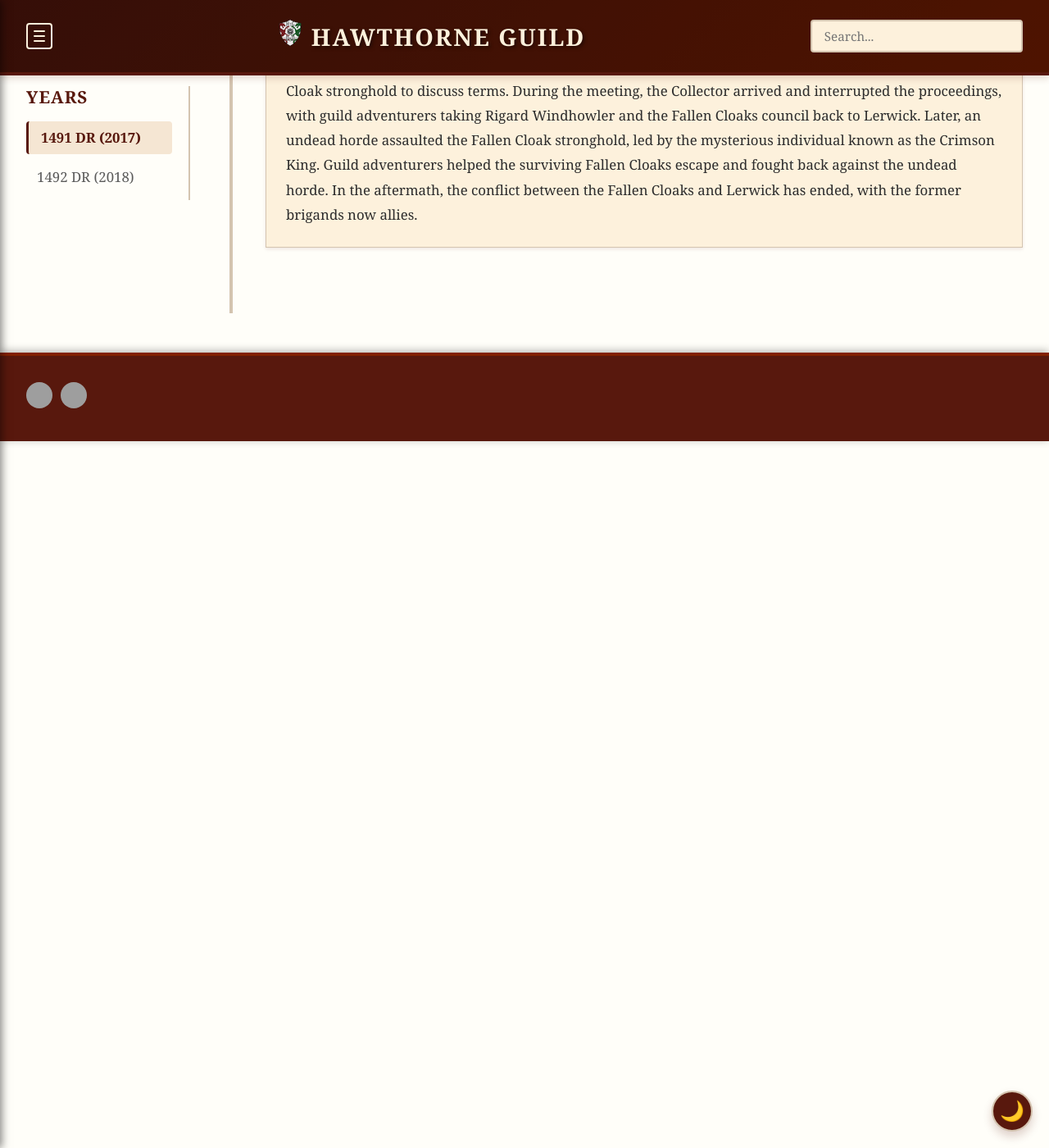
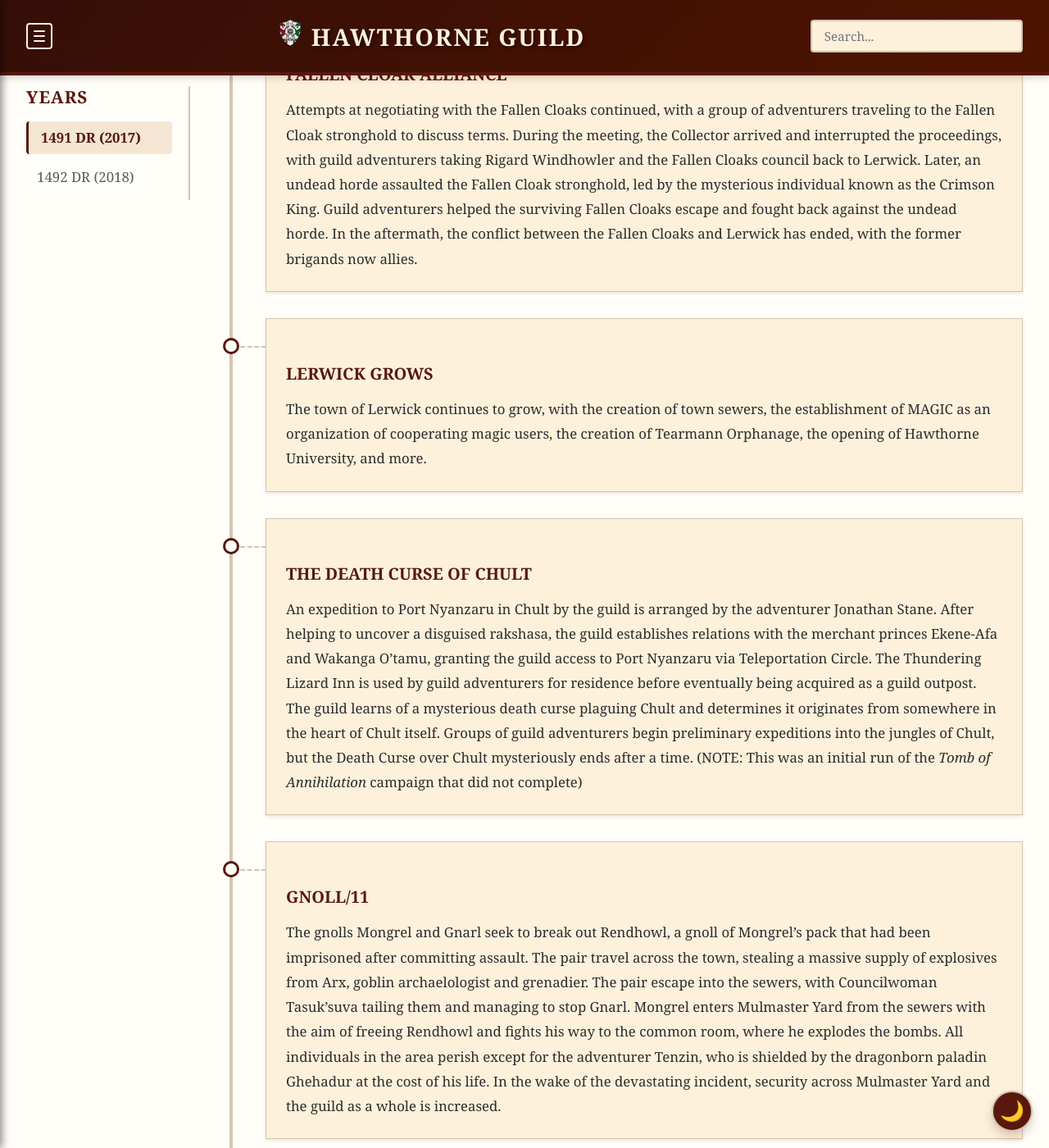
Before and after one commit to coconutswallow/Guides, a Jekyll site: the page built from guild-chronicles.md, in a window 1280 px wide and 1400 px high, scrolled down 2775 px. Shown: the whole window at 82% size. Built offline with Jekyll 4.4.1, drawn with Linux system fonts in a browser that asks for light colours; some of the changed text lies outside the part shown; grey boxes are pictures that could not be loaded.

Commit message:
Update timeline.yml

```diff
--- a/_data/timeline.yml
+++ b/_data/timeline.yml
@@ -4,7 +4,8 @@
 - year: 1491 DR (2017)
   display_tag: "1491"
   title: "Founding Day"
-  link: https://discord.com/channels/308324031478890497/343396359505707009/343493848426872832
+  full_entry: true
+  link: https://hawthorneguild.github.io/Guides/playersguide/about-hawthorne/
   content: >-
     The Hawthorne Guild is founded on the 5th of Eleasis by Irisen Rhuvali, drow sorcerer and former adventurer.
 
@@ -72,3 +73,26 @@
       Attempts at negotiating with the Fallen Cloaks continued, with a group of adventurers traveling to the Fallen Cloak stronghold to discuss terms. During the meeting, the Collector arrived and interrupted the proceedings, with guild adventurers taking Rigard Windhowler and the Fallen Cloaks council back to Lerwick. Later, an undead horde assaulted the Fallen Cloak stronghold, led by the mysterious individual known as the Crimson King. Guild adventurers helped the surviving Fallen Cloaks escape and fought back against the undead horde.
 
       In the aftermath, the conflict between the Fallen Cloaks and Lerwick has ended, with the former brigands now allies.
+
+- year: 1492 DR (2018)
+  display_tag: "1492"
+  title: "Lerwick Grows"
+  link: https://discord.com/channels/308324031478890497/398978873229836289/398980870700269568
+  content: >-
+      The town of Lerwick continues to grow, with the creation of town sewers, the establishment of MAGIC as an organization of cooperating magic users, the creation of Tearmann Orphanage, the opening of Hawthorne University, and more.
+
+- year: 1492 DR (2018)
+  display_tag: "1492"
+  title: "The Death Curse of Chult"
+  link: https://discord.com/channels/308324031478890497/343418646300852225/400583962486898688
+  content: >-
+      An expedition to Port Nyanzaru in Chult by the guild is arranged by the adventurer Jonathan Stane. After helping to uncover a disguised rakshasa, the guild establishes relations with the merchant princes Ekene-Afa and Wakanga O'tamu, granting the guild access to Port Nyanzaru via Teleportation Circle. The Thundering Lizard Inn is used by guild adventurers for residence before eventually being acquired as a guild outpost. The guild learns of a mysterious death curse plaguing Chult and determines it originates from somewhere in the heart of Chult itself. Groups of guild adventurers begin preliminary expeditions into the jungles of Chult, but the Death Curse over Chult mysteriously ends after a time.
+
+      (NOTE: This was an initial run of the *Tomb of Annihilation* campaign that did not complete)
+
+- year: 1492 DR (2018)
+  display_tag: "1492"
+  title: "Gnoll/11"
+  link: https://discord.com/channels/308324031478890497/399057737708732437/412531287698440192
+  content: >-
+      The gnolls Mongrel and Gnarl seek to break out Rendhowl, a gnoll of Mongrel's pack that had been imprisoned after committing assault. The pair travel across the town, stealing a massive supply of explosives from Arx, goblin archaelologist and grenadier. The pair escape into the sewers, with Councilwoman Tasuk'suva tailing them and managing to stop Gnarl. Mongrel enters Mulmaster Yard from the sewers with the aim of freeing Rendhowl and fights his way to the common room, where he explodes the bombs. All individuals in the area perish except for the adventurer Tenzin, who is shielded by the dragonborn paladin Ghehadur at the cost of his life. In the wake of the devastating incident, security across Mulmaster Yard and the guild as a whole is increased.
```
